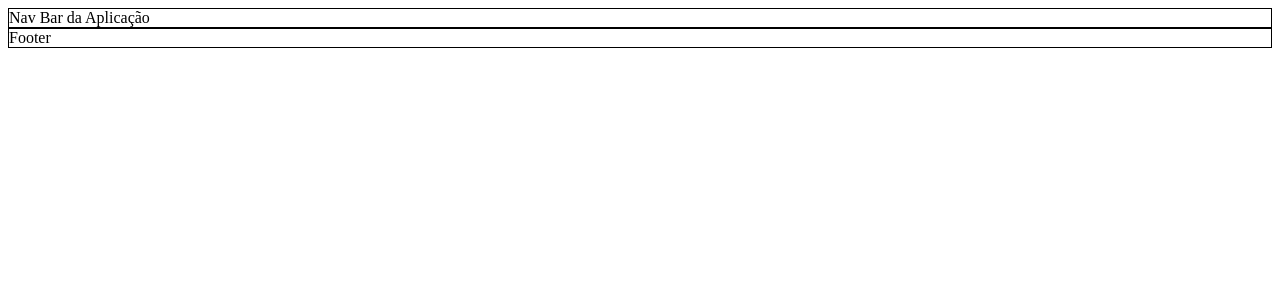
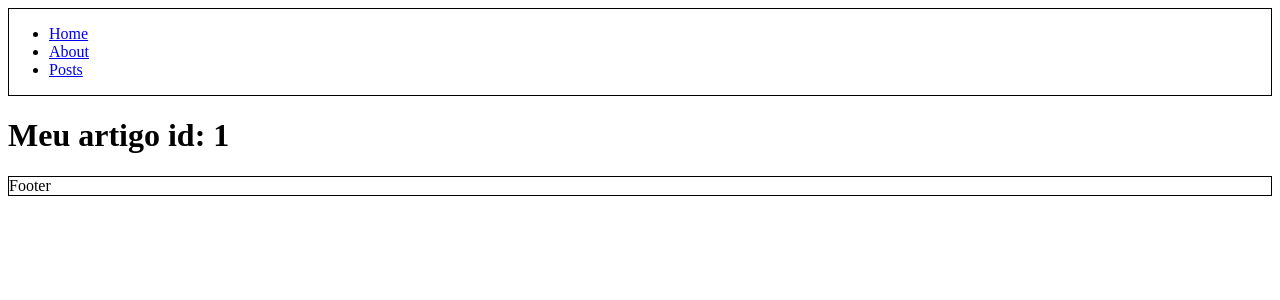
Before and after one commit to 1Patricio/nuxt-start, a Nuxt app: page /posts/1 in a window 1280 px wide. Shown: the top 300 px of the page. Built offline with nearby package versions, Linux system fonts and the light colour scheme.

Commit message:
feat: routing

```diff
--- a/app/layouts/default.vue
+++ b/app/layouts/default.vue
@@ -1,7 +1,13 @@
 <template>
     <div>
         <div style="border: 1px solid black;">
-          Nav Bar da Aplicação
+          <nav>
+            <ul>
+              <li><NuxtLink to="/">Home</NuxtLink></li>
+              <li><NuxtLink to="/about">About</NuxtLink></li>
+              <li><NuxtLink to="/posts/1">Posts</NuxtLink></li>
+            </ul>
+          </nav>
         </div>
         <slot/>
         <div style="border: 1px solid black;">
--- /dev/null
+++ b/app/middleware/auth.ts
@@ -0,0 +1,4 @@
+export default defineNuxtRouteMiddleware((to, from) => {
+  console.log('To', to)
+  console.log('From', from)
+})
--- a/app/pages/index.vue
+++ b/app/pages/index.vue
@@ -5,3 +5,9 @@
    <img src="~/assets/quasar-logo.png"/>
   </div>
 </template>
+
+<script setup>
+definePageMeta({
+  middleware: 'auth',
+})
+</script>
--- /dev/null
+++ b/app/pages/posts/[id].vue
@@ -0,0 +1,14 @@
+<template>
+  <div>
+    <h1>Meu artigo id: {{ id }}</h1>
+  </div>
+</template>
+
+<script setup>
+const route = useRoute()
+const id = ref('')
+
+onMounted(() => {
+  id.value = route.params.id || 0
+})
+</script>
```
